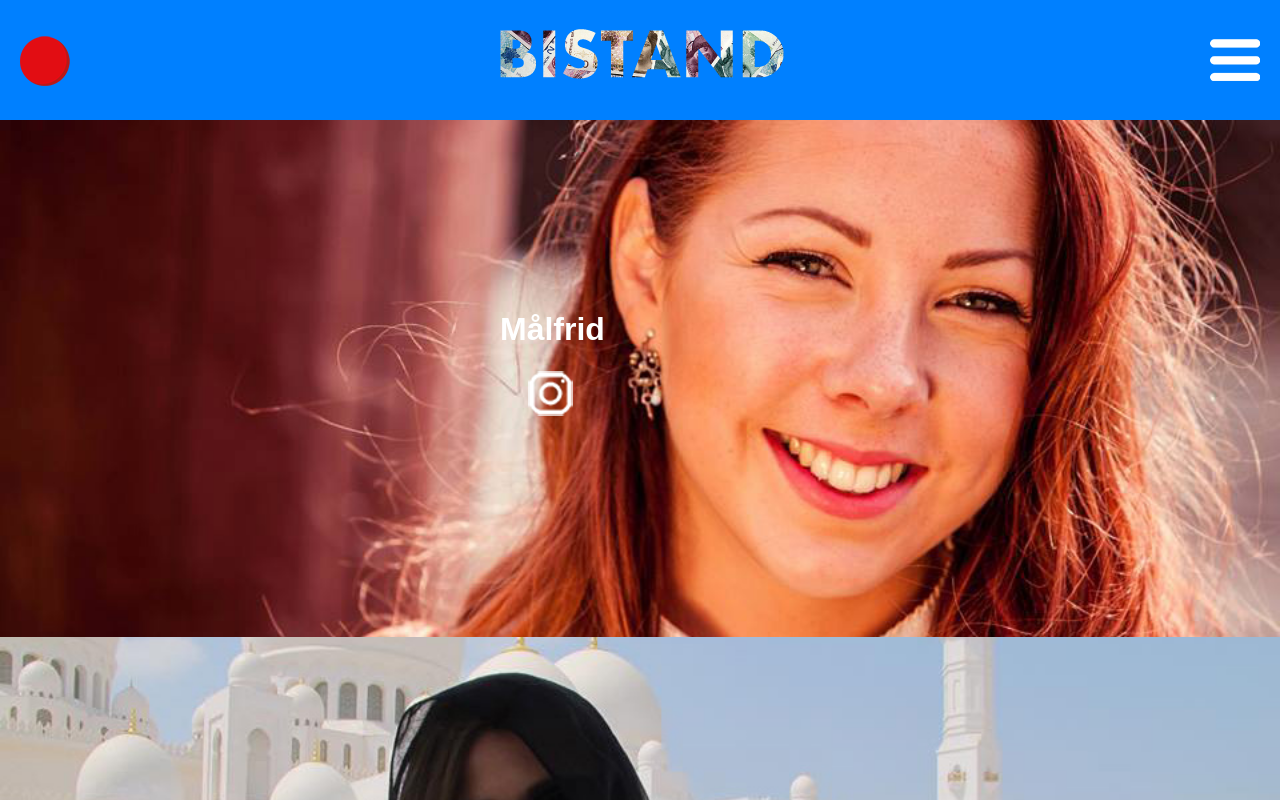
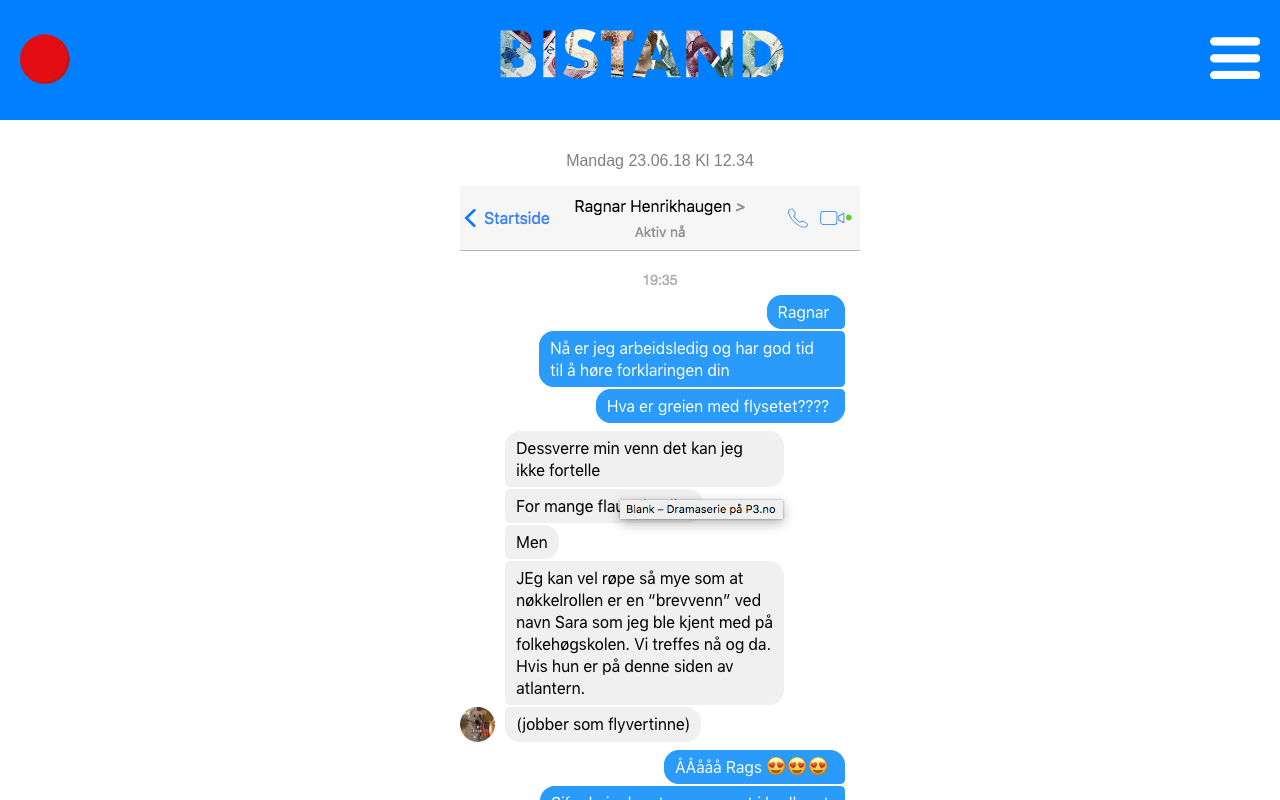
Before and after one commit to hegehaav/bistand, a React (Create React App) app: page / in a window 1280 px wide. Shown: the top 800 px of the page. Built offline with nearby package versions, Linux system fonts and the light colour scheme.

Commit message:
add routing to home and profiles

```diff
--- a/package.json
+++ b/package.json
@@ -6,6 +6,8 @@
     "npm": "^6.4.0",
     "react": "^16.4.2",
     "react-dom": "^16.4.2",
+    "react-router": "^4.3.1",
+    "react-router-dom": "^4.3.1",
     "react-scripts": "1.1.5"
   },
   "scripts": {
--- a/src/components/App.js
+++ b/src/components/App.js
@@ -1,14 +1,29 @@
 import React, { Component } from 'react';
+import { Switch, Route, Link } from 'react-router-dom'
 import '../styles/App.css';
+
 import Header from './Header';
 import Profiles from './Profiles';
-import ReleaseContent from './ReleaseContent';
+import Home from './Home';
+import Main from './Main';
+
 class App extends Component {
+  constructor(props){
+    super(props);
+    this.state = {posts: [
+      { id: 2, date:"Mandag 23.06.18 Kl 12.34", type: "CHAT"},
+      { id: 1, date:"Mandag 23.06.18 Kl 12.34", type: "CLIP"}
+
+    ]}
+  }
   render() {
+
     return (
+
       <div>
         <Header/>
-        <Profiles />
+        <Main/>
+
       </div>
 
     );
--- a/src/components/Header.js
+++ b/src/components/Header.js
@@ -1,6 +1,7 @@
 import React, { Component } from 'react';
 import '../styles/Header.css';
 import Menu from "./Menu.js";
+import { Link } from 'react-router-dom'
 
 class Header extends Component {
   constructor(props){
@@ -32,13 +33,17 @@ class Header extends Component {
       <div className="Header">
         <header className="header">
 
-          <img src={require(`../images/abakus_logo_white.png`)} />
+          <Link to='/' >
+            <img src={require(`../images/abakus_logo_white.png`)} />
+          </Link>
           <img
             onMouseOver={this.handleMouseOver}
             onMouseOut= {this.handleMouseOut}
             src={require(`../images/${this.state.imgSrc}`)}
           />
-          <img src={require(`../images/menu.png`)} />
+          <Link to='/profiler'>
+            <img src={require(`../images/menu.png`)} />
+          </Link>
         </header>
       </div>
 
--- /dev/null
+++ b/src/components/Home.js
@@ -0,0 +1,20 @@
+import React, { Component } from 'react';
+import '../styles/Home.css';
+import Posts from './Posts.js'
+class Home extends Component {
+  constructor(props){
+    super(props)
+    this.state = {
+      posts : props.posts
+    }
+  }
+  render() {
+
+    return (
+
+      <Posts posts={this.state.posts}/>
+        );
+  }
+}
+
+export default Home;
--- /dev/null
+++ b/src/components/Main.js
@@ -0,0 +1,15 @@
+import React from 'react'
+import { Switch, Route } from 'react-router-dom'
+import Home from './Home.js'
+import Profiles from './Profiles.js'
+
+const Main = () => (
+  <main>
+    <Switch>
+      <Route exact path='/' component={Home}/>
+      <Route exact path='/profiler' component={Profiles}/>
+    </Switch>
+  </main>
+)
+
+export default Main
--- a/src/components/Posts.js
+++ b/src/components/Posts.js
@@ -3,8 +3,13 @@ import Clip from './Clip';
 import Chat from './Chat';
 
 
-const Posts = ({props}) => {
-  const postList = props.posts.map((post) => {
+const Posts = ({posts}) => {
+  const posts2 = [ //TODO: get from props
+    { id: 2, date:"Mandag 23.06.18 Kl 12.34", type: "CHAT"},
+    { id: 1, date:"Mandag 23.06.18 Kl 12.34", type: "CLIP"}
+
+  ]
+  const postList = posts2.map((post) => {
     if (post.type == "CHAT"){
       return (
         <Chat date={post.date} />
--- a/src/components/ReleaseContent.js
+++ /dev/null
@@ -1,23 +0,0 @@
-import React, { Component } from 'react';
-import '../styles/ReleaseContent.css';
-import Posts from './Posts.js'
-class ReleaseContent extends Component {
-  constructor(props){
-    super(props)
-    this.state = {
-      posts : [
-        { id: 2, date:"Mandag 23.06.18 Kl 12.34", type: "CHAT"},
-        { id: 1, date:"Mandag 23.06.18 Kl 12.34", type: "CLIP"}
-
-      ]
-    }
-  }
-  render() {
-
-    return (
-      <Posts posts={this.state.posts}/>
-        );
-  }
-}
-
-export default ReleaseContent;
--- a/src/index.js
+++ b/src/index.js
@@ -1,8 +1,12 @@
 import React from 'react';
-import ReactDOM from 'react-dom';
+import { render } from 'react-dom';
+import { BrowserRouter } from 'react-router-dom';
 import './index.css';
 import App from './components/App';
 import registerServiceWorker from './registerServiceWorker';
 
-ReactDOM.render(<App />, document.getElementById('root'));
-registerServiceWorker();
+render((
+  <BrowserRouter>
+    <App/>
+  </BrowserRouter>
+), document.getElementById('root'));
```
Also changed, not shown: src/styles/Home.css (renamed from src/styles/ReleaseContent.css), 1 other file (tests, documents, lock files or other folders).
